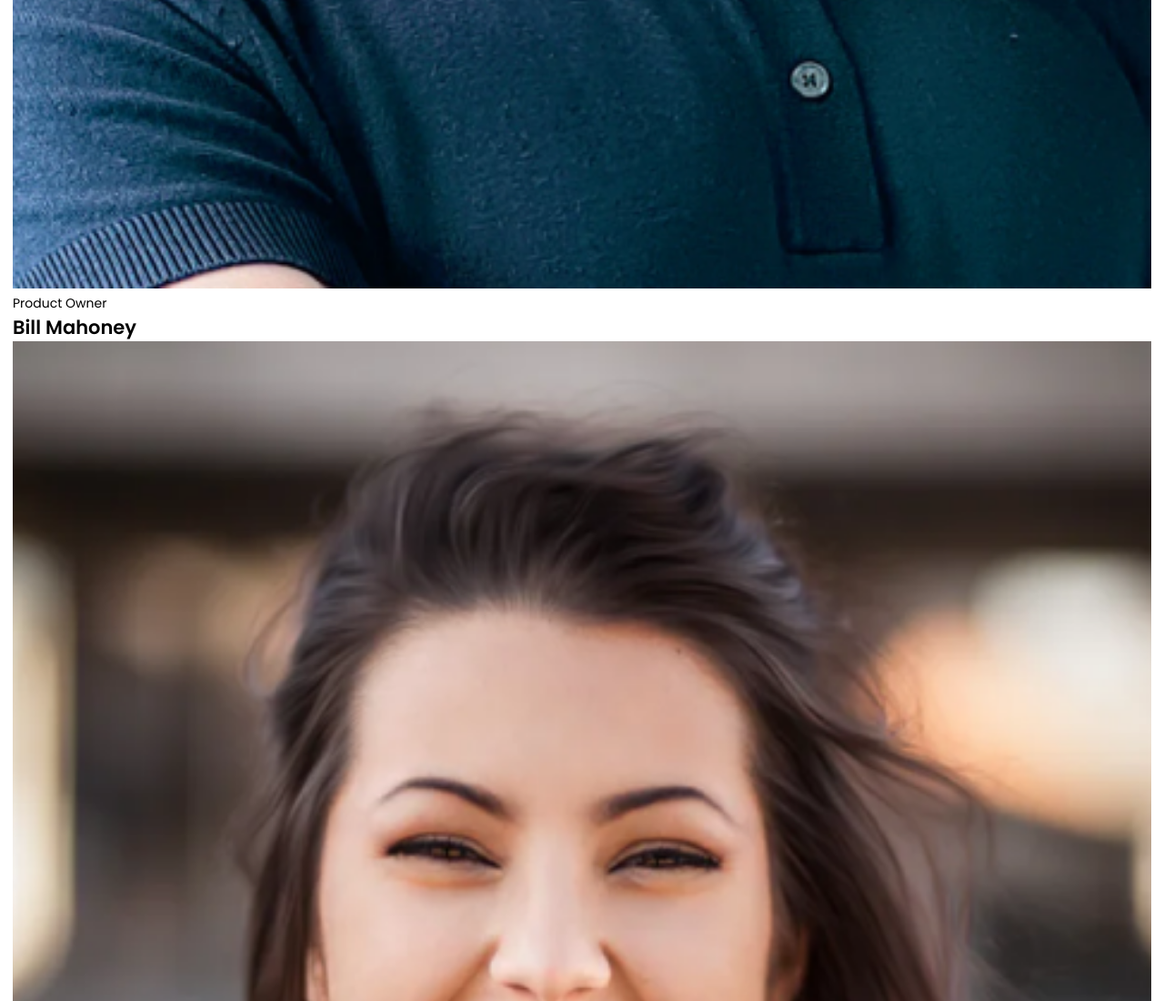
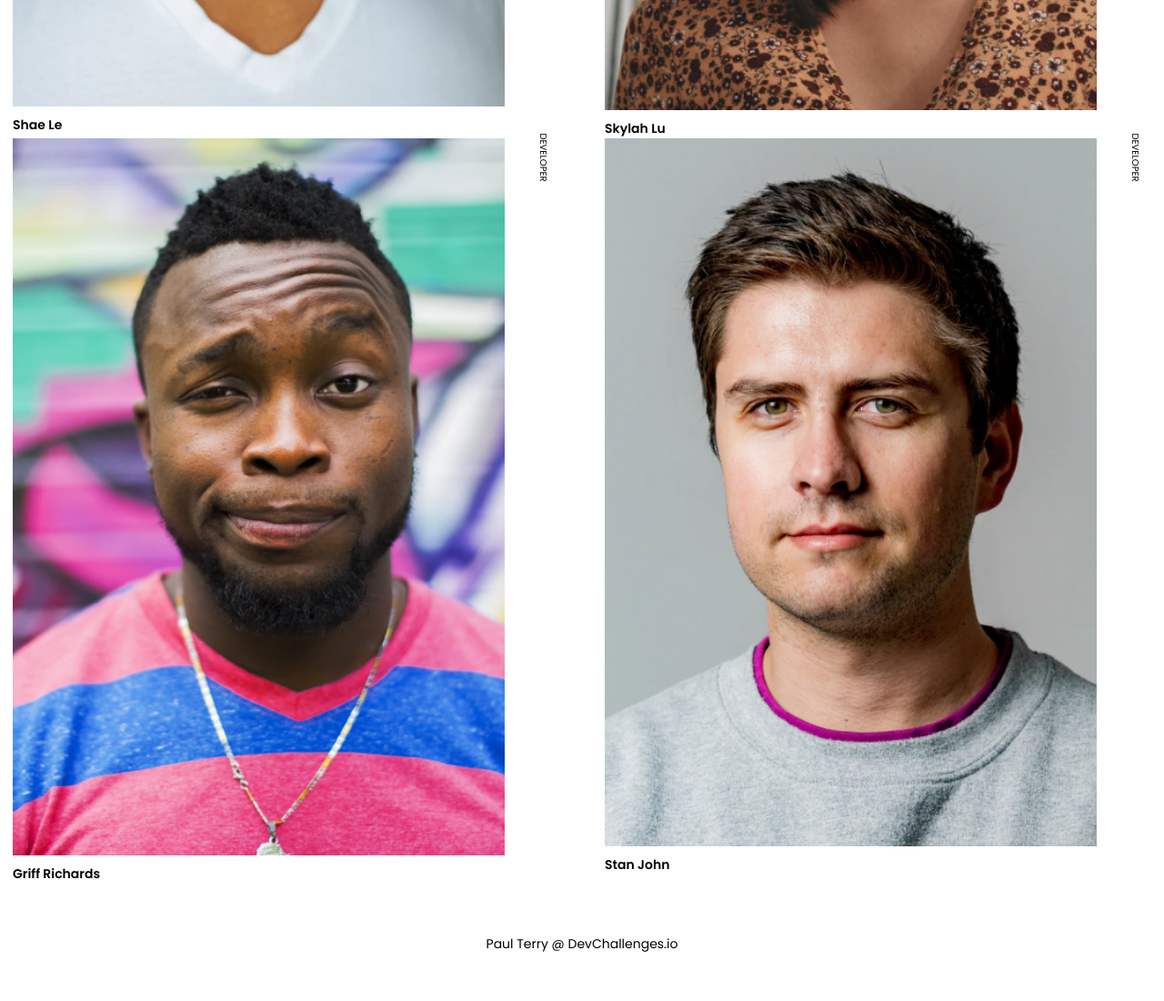
Before and after one commit to paulio84/my-team-page, a plain HTML site: page src/index.html in a window 1280 px wide. Shown: the part 1700-2800 px from the top of the page at 91% size. After the commit the page ends 2776 px from the top, so only its background shows below. Drawn offline with Linux system fonts and the light colour scheme.

Commit message:
styled card component

```diff
--- a/src/css/styles.css
+++ b/src/css/styles.css
@@ -21,8 +21,8 @@ body {
 }
 
 img {
-  height: auto;
-  width: 100%;
+  display: block;
+  max-width: 100%;
 }
 
 .container {
@@ -53,6 +53,43 @@ img {
   text-transform: uppercase;
 }
 
+/* Content */
+.content {
+  display: flex;
+  flex-wrap: wrap;
+  justify-content: space-between;
+}
+
+/* Card */
+.card {
+  width: 48%;
+}
+
+.card__profile {
+  position: relative;
+}
+
+.card__profile-image {
+  width: 90%;
+}
+
+.card__profile-job {
+  transform: rotate(90deg);
+  transform-origin: 0% 15%;
+  text-transform: uppercase;
+  font-size: 0.7142857142857143em;
+  right: -98%;
+  position: absolute;
+  top: -1%;
+  width: 100%;
+}
+
+.card__name {
+  font-size: 1em;
+  font-weight: 600;
+  margin-top: 0.7142857142857143em;
+}
+
 /* Footer */
 .footer {
   margin: 4em 0 2em 0;
--- a/src/index.html
+++ b/src/index.html
@@ -22,44 +22,44 @@
       </header>
       <main class="content">
         <div class="card">
-          <div class="card__image">
-            <img src="./assets/images/photo1.png" alt="Product Owner" />
-            <aside>Product Owner</aside>
+          <div class="card__profile">
+            <img class="card__profile-image" src="./assets/images/photo1.png" alt="Product Owner" />
+            <aside class="card__profile-job">Product Owner</aside>
           </div>
           <h2 class="card__name">Bill Mahoney</h2>
         </div>
         <div class="card">
-          <div class="card__image">
-            <img src="./assets/images/photo2.png" alt="Art Director" />
-            <aside>Art Director</aside>
+          <div class="card__profile">
+            <img class="card__profile-image" src="./assets/images/photo2.png" alt="Art Director" />
+            <aside class="card__profile-job">Art Director</aside>
           </div>
           <h2 class="card__name">Saba Cabrera</h2>
         </div>
         <div class="card">
-          <div class="card__image">
-            <img src="./assets/images/photo3.png" alt="Tech Lead" />
-            <aside>Tech Lead</aside>
+          <div class="card__profile">
+            <img class="card__profile-image" src="./assets/images/photo3.png" alt="Tech Lead" />
+            <aside class="card__profile-job">Tech Lead</aside>
           </div>
           <h2 class="card__name">Shae Le</h2>
         </div>
         <div class="card">
-          <div class="card__image">
-            <img src="./assets/images/photo4.png" alt="UX Designer" />
-            <aside>UX Designer</aside>
+          <div class="card__profile">
+            <img class="card__profile-image" src="./assets/images/photo4.png" alt="UX Designer" />
+            <aside class="card__profile-job">UX Designer</aside>
           </div>
           <h2 class="card__name">Skylah Lu</h2>
         </div>
         <div class="card">
-          <div class="card__image">
-            <img src="./assets/images/photo5.png" alt="Developer" />
-            <aside>Developer</aside>
+          <div class="card__profile">
+            <img class="card__profile-image" src="./assets/images/photo5.png" alt="Developer" />
+            <aside class="card__profile-job">Developer</aside>
           </div>
           <h2 class="card__name">Griff Richards</h2>
         </div>
         <div class="card">
-          <div class="card__image">
-            <img src="./assets/images/photo6.png" alt="Developer" />
-            <aside>Developer</aside>
+          <div class="card__profile">
+            <img class="card__profile-image" src="./assets/images/photo6.png" alt="Developer" />
+            <aside class="card__profile-job">Developer</aside>
           </div>
           <h2 class="card__name">Stan John</h2>
         </div>
```
